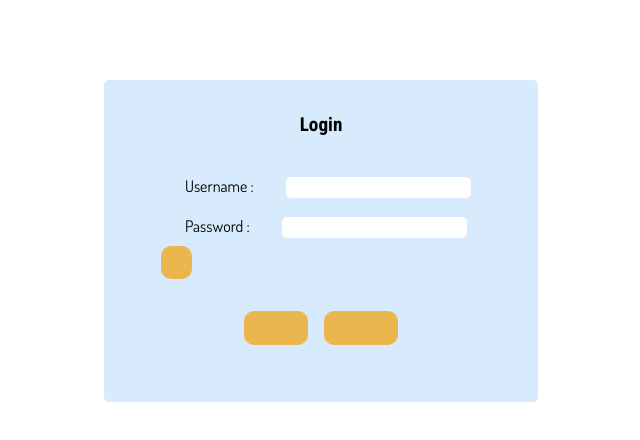
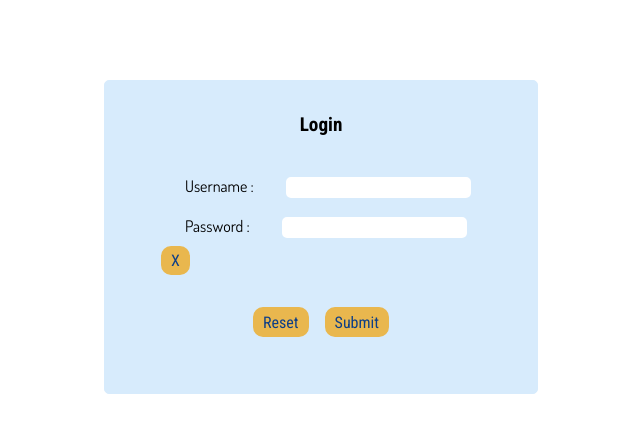
Before and after one commit to PROCOM-ERP/IMT-3A-PROCOM-ERP, a React (Create React App) app in the folder src/frontend/webappService/: page / in a window 1280 px wide. Shown: the top 440 px of the page, without its empty margins (319-959 px from the left). Built offline with nearby package versions, Linux system fonts and the light colour scheme.

Commit message:
login page css v1 finished :)

```diff
--- a/src/frontend/webappService/src/components/AuthForm.js
+++ b/src/frontend/webappService/src/components/AuthForm.js
@@ -99,7 +99,7 @@ function Form() {
                     Username :
 
                 </label>
-                <input className=""
+                <input
                         type="text"
                         name="username"
                         onChange={handleValueChange("username")}
--- a/src/frontend/webappService/src/css/AuthForm.css
+++ b/src/frontend/webappService/src/css/AuthForm.css
@@ -1,17 +1,17 @@
 /* import all fonts */
-@import url('https://fonts.googleapis.com/css2?family=Dosis:wght@300;400;500;600&family=Roboto+Condensed:wght@300;400;500;600;700&family=Teko:wght@300;400;500;600&display=swap');
+@import url('https://fonts.googleapis.com/css2?family=Dosis:wght@300;400;500;600&family=Roboto+Condensed:wght@300;400;500;600;700&display=swap');
 
 :root{
-    /* container background */
-    --container-bg: #D7EBFC;
+    /* login background */
+    --login-bg: #D7EBFC;
     /* title page */
-    --title-family: Roboto Condensed;
-    --title-size: larger;
-    --title-weight: 700;
+    --login-title-family: Roboto Condensed;
+    --login-title-size: larger;
+    --login-title-weight: 700;
     /* text page */
-    --text-family: Dosis;
-    --text-size: medium;
-    --text-weight: 400;
+    --login-text-family: Dosis;
+    --login-text-size: medium;
+    --login-text-weight: 400;
 }
 
 .authentification-container{
@@ -19,19 +19,19 @@
     flex-direction: column;
     justify-content: center;
     align-items: center;
-    border: 1px solid var(--container-bg);
+    border: 1px solid var(--login-bg);
     border-radius: 5px;
     margin: auto;
     margin-top: 5rem;
     padding: 1rem;
     width: 25rem;
-    background-color: var(--container-bg);
+    background-color: var(--login-bg);
 }
 
 .login-title{
-    font-family: var(--title-family);
-    font-size: var(--title-size);
-    font-weight: var(--title-weight);
+    font-family: var(--login-title-family);
+    font-size: var(--login-title-size);
+    font-weight: var(--login-title-weight);
     padding: 1rem 1rem 0.5rem 1rem;
 }
 
@@ -44,9 +44,9 @@ form{
 }
 
 form label{
-    font-family: Dosis;
-    font-size: medium;
-    font-weight: 400;
+    font-family: var(--login-text-family);
+    font-size: var(--login-text-size);
+    font-weight: var(--login-text-weight);
     padding: 1rem;
     margin: 1rem;
 }
@@ -64,3 +64,15 @@ form input{
     margin: 0;
     padding-top: 1rem;
 }
+
+.error{
+    /* display: flex; */
+    /* justify-content: center; */
+    padding-top: 0.6rem;
+    padding-left: 1rem;
+    margin-left: 1rem;
+    font-family: var(--login-text-family);
+    font-size: var(--login-text-size);
+    font-weight: var(--login-text-weight);
+    color: red;
+}
--- a/src/frontend/webappService/src/css/Button.css
+++ b/src/frontend/webappService/src/css/Button.css
@@ -1,32 +1,32 @@
 /* import all fonts */
-@import url('https://fonts.googleapis.com/css2?family=Dosis:wght@300;400;500;600&family=Roboto+Condensed:wght@300;400;500;600;700&family=Teko:wght@300;400;500;600&display=swap');
+@import url('https://fonts.googleapis.com/css2?family=Roboto+Condensed:wght@300;400;500;600;700&display=swap');
 
 :root{
     /* button background */
-    --button-bg: #E9B74E;
-    --button-bg-hover: #0D3E87;
+    --btn-bg: #E9B74E;
+    --btn-bg-hover: #0D3E87;
     /* button text */
-    --text-family: Roboto Condensed;
-    --text-size: small;
-    --text-weight: 300;
-    --text-color:#0D3E87;
-    --text-color-hover: #E9B74E;
+    --btn-text-family: Roboto Condensed;
+    --btn-text-size: medium;
+    --btn-text-weight: 400;
+    --btn-text-color:#0D3E87;
+    --btn-text-color-hover: #E9B74E;
 }
 
 button{
-    font-family: var(--text-family);
-    font-size: var(--text-size);
-    font-weight: var(--text-weight);
-    background-color: var(--button-bg);
-    color: var(--text-color);
+    font-family: var(--btn-text-family);
+    font-size: var(--btn-text-size);
+    font-weight: var(--btn-text-weight);
+    color: var(--btn-text-color);
+    background-color: var(--btn-bg);
     border-radius: 10px;
-    border: 2px solid var(--button-bg);
+    border: 2px solid var(--btn-bg);
     margin: 0.5rem;
     padding: 0.2rem 0.5rem;
 }
 
 button:hover {
-    background-color: var(--button-bg-hover);
-    color: var(--text-color-hover);
-    border: 2px solid var(--button-bg-hover);
+    background-color: var(--btn-bg-hover);
+    color: var(--btn-text-color-hover);
+    border: 2px solid var(--btn-bg-hover);
   }
```
